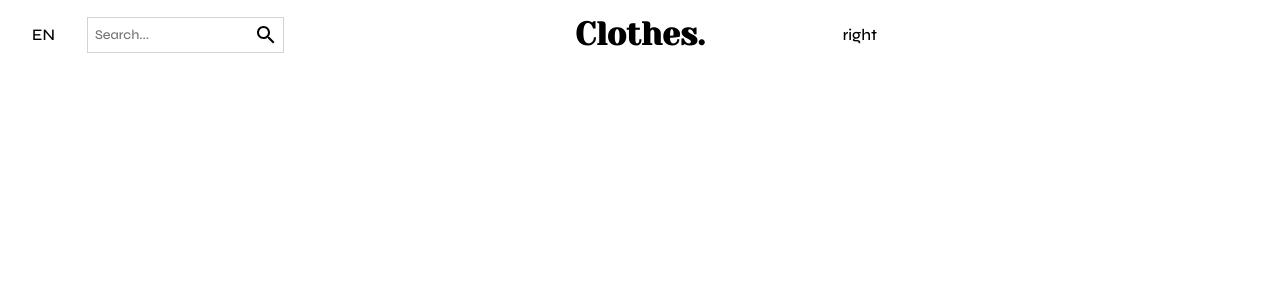
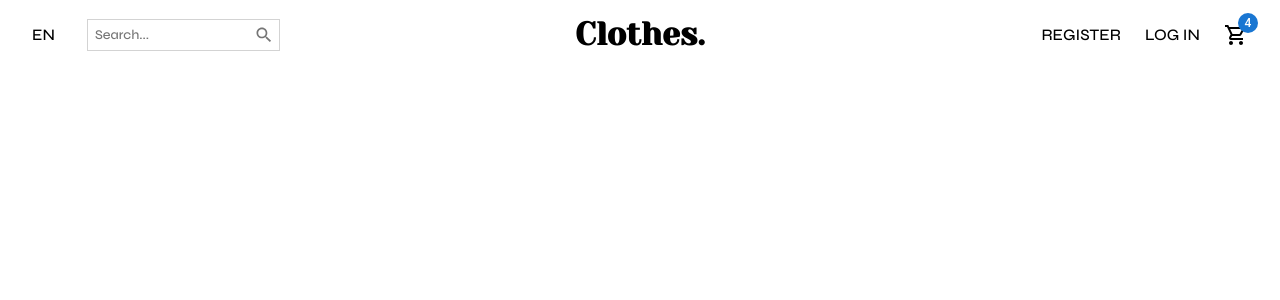
Before and after one commit to EmLmr/ecomm-clothes, a React (Create React App) app: page / in a window 1280 px wide. Shown: the top 300 px of the page. Built offline with nearby package versions, Linux system fonts and the light colour scheme.

Commit message:
Finished navbar UI + added right side:login, registration, cart + slight style change to search bar

```diff
--- a/src/components/Navbar.jsx
+++ b/src/components/Navbar.jsx
@@ -1,6 +1,9 @@
 import React from 'react';
 import styled from 'styled-components';
+
 import Search from '@mui/icons-material/Search';
+import ShoppingCartOutlinedIcon from '@mui/icons-material/ShoppingCartOutlined';
+import Badge from '@mui/material/Badge';
 
 const Container = styled.div`
     height: 3rem;
@@ -49,8 +52,17 @@
     font-size: 2rem;
 `;
 
+// Right side of nav.
 const Right = styled.div`
+    display: flex;
+    align-items: center;
+    justify-content: flex-end;
     flex: 1;
+`;
+
+const MenuItem = styled.div`
+    margin-left: 1.5rem;
+    cursor: pointer;
 `;
 
 const Navbar = () => {
@@ -61,13 +73,21 @@
                     <Language>EN</Language>
                     <SearchContainer>
                         <Input placeholder="Search..." />
-                        <Search />
+                        <Search color="action" fontSize="small" />
                     </SearchContainer>
                 </Left>
                 <Center>
                     <Logo>Clothes.</Logo>
                 </Center>
-                <Right>right</Right>
+                <Right>
+                    <MenuItem>REGISTER</MenuItem>
+                    <MenuItem>LOG IN</MenuItem>
+                    <MenuItem>
+                        <Badge badgeContent={4} color="primary">
+                            <ShoppingCartOutlinedIcon />
+                        </Badge>
+                    </MenuItem>
+                </Right>
             </Wrapper>
         </Container>
     );
```
